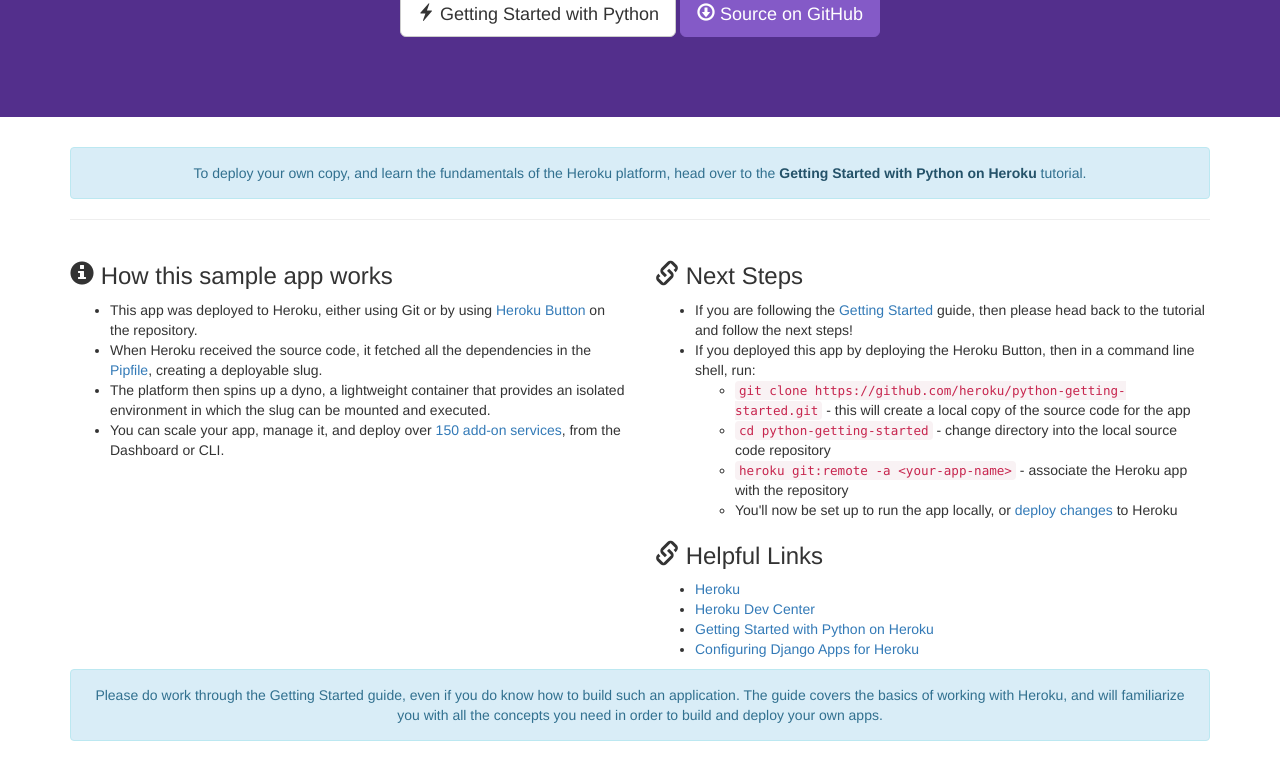
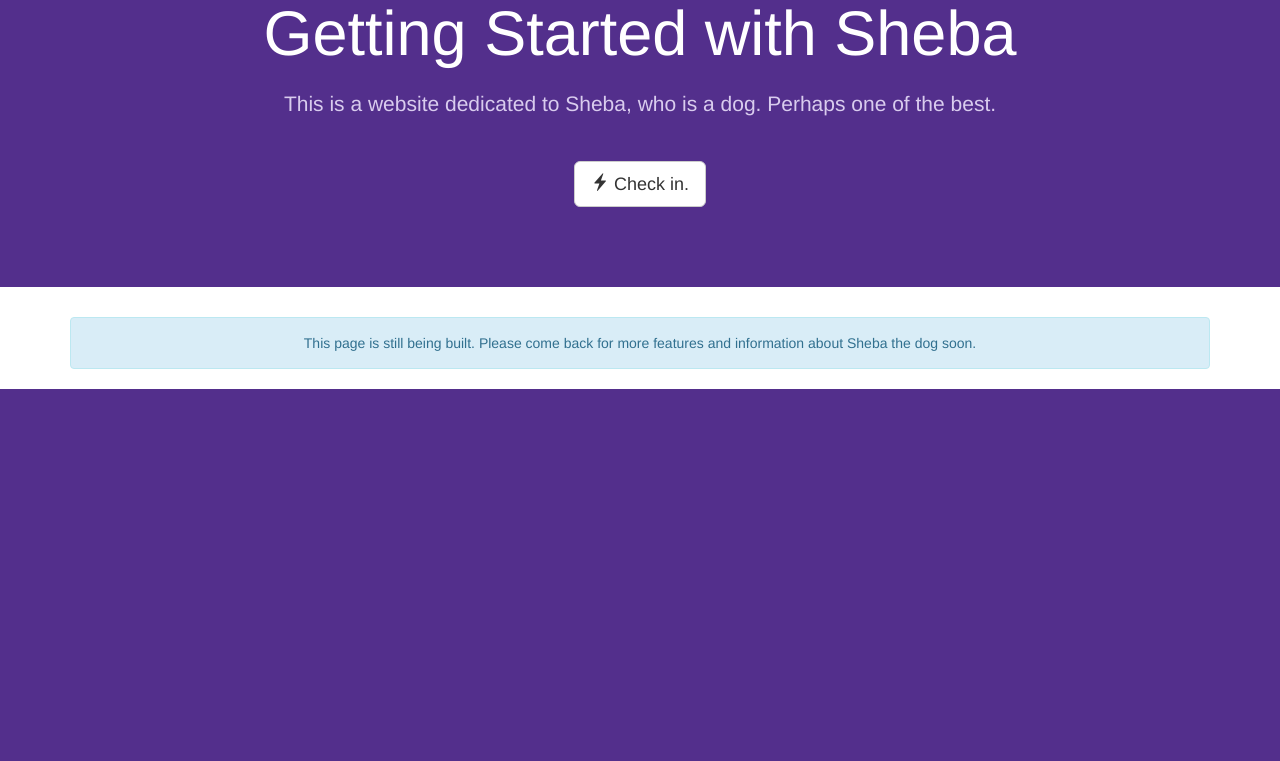
Before and after one commit to bmende/shebathedog, a Django app: template hello/templates/index.html in a window 1280 px wide. Shown: the part 420-1181 px from the top of the page. After the commit the page ends 809 px from the top, so only its background shows below. Run offline with Django 3.2, Linux system fonts and the light colour scheme; the template is opened without the code that fills it, so the values that code supplies are empty; some libraries are stand-ins or nearby versions.

Commit message:
add some static files of sheba. fix the html to make more sense for this project

```diff
--- a/hello/templates/base.html
+++ b/hello/templates/base.html
@@ -1,7 +1,9 @@
+{% load static %}
 <!DOCTYPE html>
 <html>
 <head>
-<title>Python Getting Started on Heroku</title>
+  <title>Sheba the Dog</title>
+  <link rel="shortcut icon" href="{%  static 'favicon.ico' %}">
   <link rel="stylesheet" type="text/css" href="//maxcdn.bootstrapcdn.com/bootstrap/3.3.4/css/bootstrap.min.css" />
   <script src="https://ajax.googleapis.com/ajax/libs/jquery/2.1.3/jquery.min.js"></script>
   <script type="text/javascript" src="//maxcdn.bootstrapcdn.com/bootstrap/3.3.4/js/bootstrap.min.js"></script>
@@ -28,13 +30,9 @@
     }
     .jumbotron .lang-logo {
         display: block;
-        background: #b01302;
-        border-radius: 50%;
-        overflow: hidden;
-        width: 100px;
-        height: 100px;
+        width: 50%;
+        height: 50%;
         margin: auto;
-        border: 2px solid white
     }
     .jumbotron .lang-logo img {
         max-width: 100%
@@ -51,27 +49,20 @@
         <a href="/"><span class="glyphicon glyphicon-home"></span> Home</a>
       </li>
       <li>
-        <a href="https://devcenter.heroku.com/articles/how-heroku-works"><span class="glyphicon glyphicon-user"></span> How Heroku Works</a>
+        <a href="https://devcenter.heroku.com/articles/how-heroku-works"><span class="glyphicon glyphicon-user"></span> Sheba the Dog</a>
       </li>
       <li class="dropdown">
-        <a href="#" class="dropdown-toggle" data-toggle="dropdown" role="button" aria-expanded="false"><span class="glyphicon glyphicon-info-sign"></span> Getting Started Guides <span class="caret"></span></a>
+        <a href="#" class="dropdown-toggle" data-toggle="dropdown" role="button" aria-expanded="false"><span class="glyphicon glyphicon-info-sign"></span> Getting Started <span class="caret"></span></a>
           <ul class="dropdown-menu" role="menu">
-            <li><a href="https://devcenter.heroku.com/articles/getting-started-with-ruby">Getting Started with Ruby on Heroku</a></li>
-            <li><a href="https://devcenter.heroku.com/articles/getting-started-with-nodejs">Getting Started with Node on Heroku</a></li>
-            <li><a href="https://devcenter.heroku.com/articles/getting-started-with-php">Getting Started with PHP on Heroku</a></li>
-            <li><a href="https://devcenter.heroku.com/articles/getting-started-with-python">Getting Started with Python on Heroku</a></li>
-            <li><a href="https://devcenter.heroku.com/articles/getting-started-with-java">Getting Started with Java on Heroku</a></li>
-            <li><a href="https://devcenter.heroku.com/articles/getting-started-with-clojure">Getting Started with Clojure on Heroku</a></li>
-            <li><a href="https://devcenter.heroku.com/articles/getting-started-with-scala">Getting Started with Scala on Heroku</a></li>
+            <li><a href="/db">When have people been looking for Sheba the dog</a></li>
             <li class="divider"></li>
-            <li><a href="https://devcenter.heroku.com/articles/getting-started-with-heroku-and-connect-without-local-dev">Getting Started on Heroku with Heroku Connect</a></li>
-            <li><a href="https://devcenter.heroku.com/articles/getting-started-with-jruby">Getting Started with Ruby on Heroku (Microsoft Windows)</a></li>
+            <li><a href="/">Place Holder</a></li>
           </ul>
       </li>
     </ul>
     <ul class="nav navbar-nav navbar-right">
       <li class="navbar-right">
-        <a href="https://devcenter.heroku.com"><span class="glyphicon glyphicon-book"></span> Heroku Dev Center</a>
+        <a href="/admin"><span class="glyphicon glyphicon-book"></span> Admin</a>
       </li>
     </ul>
   </div>
--- a/hello/templates/index.html
+++ b/hello/templates/index.html
@@ -6,53 +6,16 @@
 <div class="jumbotron text-center">
   <div class="container">
     <a href="/" class="lang-logo">
-      <img src="{% static 'lang-logo.png'%}">
+      <img src="{% static 'proud_sheba.jpg'%}" alt="Sheba looking proud standing atop a rock. Behind her is a foggy pond.">
     </a>
-    <h1>Getting Started with Python on Heroku</h1>
-    <p>This is a sample Python application deployed to Heroku. It's a reasonably simple app - but a good foundation for understanding how to get the most out of the Heroku platform.</p>
-    <a type="button" class="btn btn-lg btn-default" href="https://devcenter.heroku.com/articles/getting-started-with-python"><span class="glyphicon glyphicon-flash"></span> Getting Started with Python</a>
-    <a type="button" class="btn btn-lg btn-primary" href="https://github.com/heroku/python-getting-started"><span class="glyphicon glyphicon-download"></span> Source on GitHub</a>
+    <h1>Getting Started with Sheba</h1>
+    <p>This is a website dedicated to Sheba, who is a dog. Perhaps one of the best.</p>
+    <a type="button" class="btn btn-lg btn-default" href="/db"><span class="glyphicon glyphicon-flash"></span> Check in.</a>
   </div>
 </div>
 <div class="container">
   <div class="alert alert-info text-center" role="alert">
-    To deploy your own copy, and learn the fundamentals of the Heroku platform, head over to the <a href="https://devcenter.heroku.com/articles/getting-started-with-python" class="alert-link">Getting Started with Python on Heroku</a> tutorial.
-  </div>
-  <hr>
-  <div class="row">
-    <div class="col-md-6">
-      <h3><span class="glyphicon glyphicon-info-sign"></span> How this sample app works</h3>
-      <ul>
-        <li>This app was deployed to Heroku, either using Git or by using <a href="https://github.com/heroku/python-getting-started">Heroku Button</a> on the repository.</li>
-
-        <li>When Heroku received the source code, it fetched all the dependencies in the <a href="https://github.com/heroku/python-getting-started/blob/master/Pipfile">Pipfile</a>, creating a deployable slug.</li>
-        <li>The platform then spins up a dyno, a lightweight container that provides an isolated environment in which the slug can be mounted and executed.</li>
-        <li>You can scale your app, manage it, and deploy over <a href="https://addons.heroku.com/">150 add-on services</a>, from the Dashboard or CLI.</li>
-      </ul>
-    </div>
-    <div class="col-md-6">
-      <h3><span class="glyphicon glyphicon-link"></span> Next Steps</h3>
-      <ul>
-        <li>If you are following the <a href="https://devcenter.heroku.com/articles/getting-started-with-python">Getting Started</a> guide, then please head back to the tutorial and follow the next steps!</li>
-        <li>If you deployed this app by deploying the Heroku Button, then in a command line shell, run:</li>
-        <ul>
-          <li><code>git clone https://github.com/heroku/python-getting-started.git</code> - this will create a local copy of the source code for the app</li>
-          <li><code>cd python-getting-started</code> - change directory into the local source code repository</li>
-          <li><code>heroku git:remote -a &lt;your-app-name></code> - associate the Heroku app with the repository</li>
-          <li>You'll now be set up to run the app locally, or <a href="https://devcenter.heroku.com/articles/getting-started-with-python#push-local-changes">deploy changes</a> to Heroku</li>
-        </ul>
-      </ul>
-      <h3><span class="glyphicon glyphicon-link"></span> Helpful Links</h3>
-      <ul>
-        <li><a href="https://www.heroku.com/home">Heroku</a></li>
-        <li><a href="https://devcenter.heroku.com/">Heroku Dev Center</a></li>
-        <li><a href="https://devcenter.heroku.com/articles/getting-started-with-python">Getting Started with Python on Heroku</a></li>
-        <li><a href="https://devcenter.heroku.com/articles/django-app-configuration">Configuring Django Apps for Heroku</a></li>
-      </ul>
-    </div>
-  </div> <!-- row -->
-   <div class="alert alert-info text-center" role="alert">
-    Please do work through the Getting Started guide, even if you do know how to build such an application.  The guide covers the basics of working with Heroku, and will familiarize you with all the concepts you need in order to build and deploy your own apps.
+    This page is still being built. Please come back for more features and information about Sheba the dog soon.
   </div>
 </div>
 {% endblock %}
```
Also changed, not shown: hello/views.py (+3 -4 lines), hello/static/favicon.ico (added), 1 other file.
